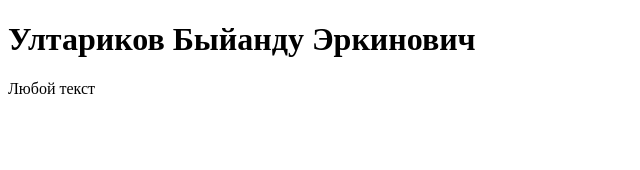
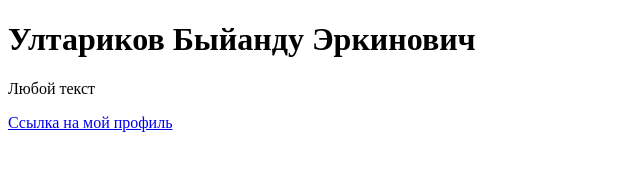
Before and after one commit to Byyandu/myLab, a plain HTML site: page index.html in a window 1280 px wide. Shown: the whole page, without its empty margins (0-640 px from the left). Drawn offline with Linux system fonts and the light colour scheme.

Commit message:
Добавление ссылки на профиль
Добавлен код на мой профиль в цифровом университете АлтГУ

```diff
--- a/index.html
+++ b/index.html
@@ -9,6 +9,7 @@
 <body>
     <h1>Ултариков Быйанду Эркинович</h1>
     <p>Любой текст</p>
+    <a href="https://portal.edu.asu.ru/user/profile.php?id=50371">Ссылка на мой профиль</a>
 
 </body>
 </html>
```
